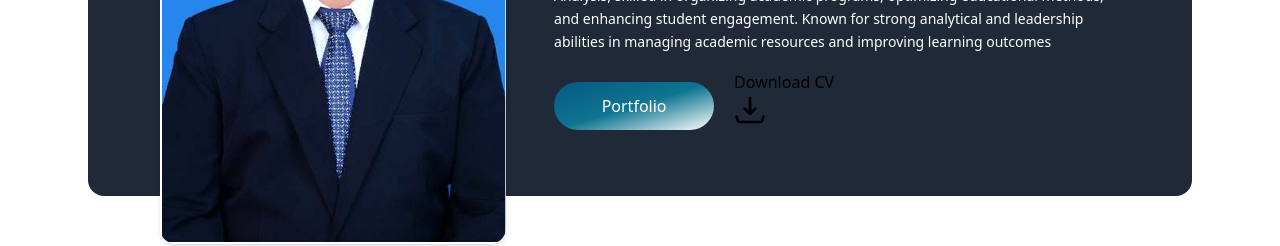
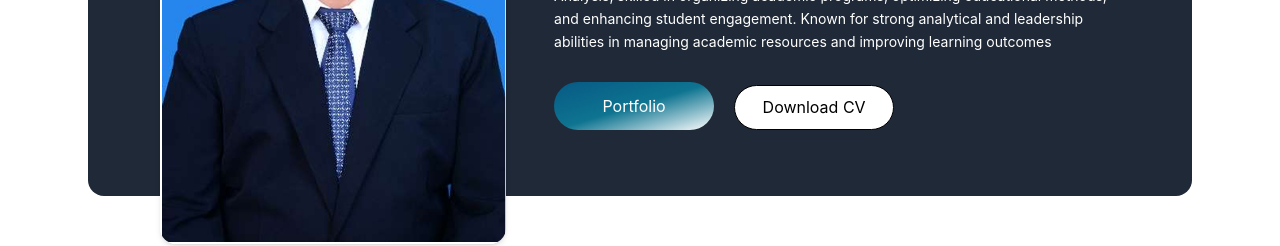
Before and after one commit to IndraRP/NurArdiansah, a React (Vite) app: page / in a window 1280 px wide. Shown: the part 344-590 px from the top of the page. Built offline with nearby package versions, Linux system fonts and the light colour scheme.

Commit message:
first commit

```diff
--- a/src/index.css
+++ b/src/index.css
@@ -1,5 +1,156 @@
+body {
+    margin: 0;
+    font-family: -apple-system, BlinkMacSystemFont, 'Segoe UI', 'Roboto', 'Oxygen',
+      'Ubuntu', 'Cantarell', 'Fira Sans', 'Droid Sans', 'Helvetica Neue',
+      sans-serif;
+    -webkit-font-smoothing: antialiased;
+    -moz-osx-font-smoothing: grayscale;
+  }
 
-/* src/index.css */
-@tailwind base;
-@tailwind components;
-@tailwind utilities;
+  code {
+    font-family: source-code-pro, Menlo, Monaco, Consolas, 'Courier New',
+      monospace;
+  }
+
+
+  .btn-4 {
+    --width: 150px;
+    --height: 45px;
+    --tooltip-height: 30px;
+    --tooltip-width: 70px;
+    --gap-between-tooltip-to-button: 5px;
+    --button-color: #ffffff;
+    --tooltip-color: #a3f9ff;
+    width: var(--width);
+    height: var(--height);
+    background: var(--button-color);
+    position: relative;
+    text-align: center;
+    border-radius: 50px;
+    border: 1px solid #000;
+    font-family: inherit;
+    font-size: 16px;
+    cursor: pointer;
+    transition: background 0.3s;
+    margin-top: 15px;
+  }
+
+  .btn-4::before {
+    position: absolute;
+    content: attr(data-tooltip);
+    width: var(--tooltip-width);
+    height: var(--tooltip-height);
+    background-color: var(--tooltip-color);
+    font-size: 10px;
+    color: #111;
+    border-radius: 6px;
+    line-height: var(--tooltip-height);
+    bottom: calc(var(--height) + var(--gap-between-tooltip-to-button) + 20px);
+    left: calc(50% - var(--tooltip-width) / 2);
+  }
+
+  .btn-4::after,
+  .btn-4::before {
+    opacity: 0;
+    visibility: hidden;
+    transition: all 0.5s;
+  }
+
+  .btn-4 .text {
+    display: flex;
+    align-items: center;
+    justify-content: center;
+  }
+
+  .btn-4 .button-wrapper,
+  .btn-4 .text,
+  .btn-4 .icon {
+    overflow: hidden;
+    position: absolute;
+    width: 100%;
+    height: 100%;
+    left: 0;
+    color: #000000;
+  }
+
+  .btn-4 .text {
+    top: 0;
+  }
+
+  .btn-4 .text,
+  .btn-4 .icon {
+    transition: top 0.5s;
+  }
+
+  .btn-4 .icon {
+    color: #fff;
+    top: 100%;
+    display: flex;
+    align-items: center;
+    justify-content: center;
+  }
+
+  .btn-4 .icon svg {
+    width: 30px;
+    height: 30px;
+  }
+
+  .btn-4:hover {
+    background: linear-gradient(
+      to bottom right,
+      #075985, /* Blue-500 */
+      #0e7490, /* Cyan-500 */
+      #ffffff  /* White-500 */
+    );
+  }
+
+  .btn-4:hover .text {
+    top: -100%;
+  }
+
+  .btn-4:hover .icon {
+    top: 0;
+  }
+
+  .btn-4:hover:before,
+  .btn-4:hover:after {
+    opacity: 1;
+    visibility: visible;
+  }
+
+  .btn-4:hover:after {
+    bottom: calc(var(--height) + var(--gap-between-tooltip-to-button) - 20px);
+  }
+
+  .btn-4:hover:before {
+    bottom: calc(var(--height) + var(--gap-between-tooltip-to-button));
+  }
+
+  .download-link {
+    display: block;
+    width: 100%;
+    height: 100%;
+    position: absolute;
+    top: 0;
+    left: 0;
+    z-index: 1;
+    text-decoration: none;
+  }
+
+
+  .btn-circle {
+    display: flex;
+    align-items: center;
+    justify-content: center;
+    width: 40px;
+    height: 40px;
+    background-color: #fff;
+    border-radius: 50%;
+    cursor: pointer;
+  }
+
+
+
+  @tailwind base;
+  @tailwind components;
+  @tailwind utilities;
```
